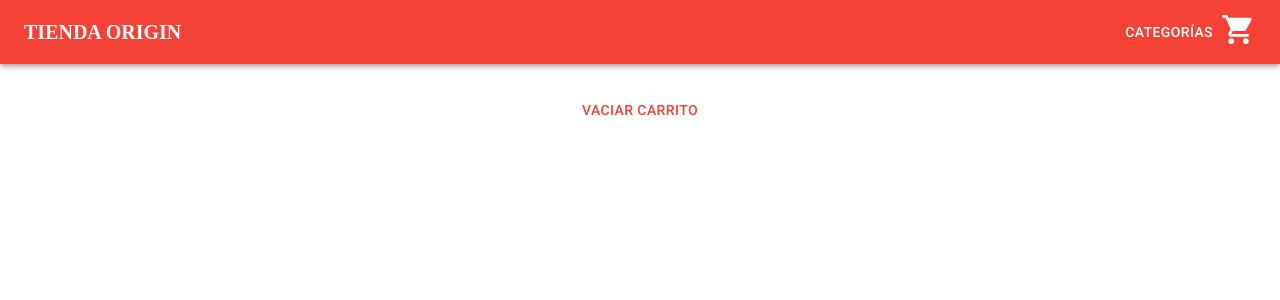
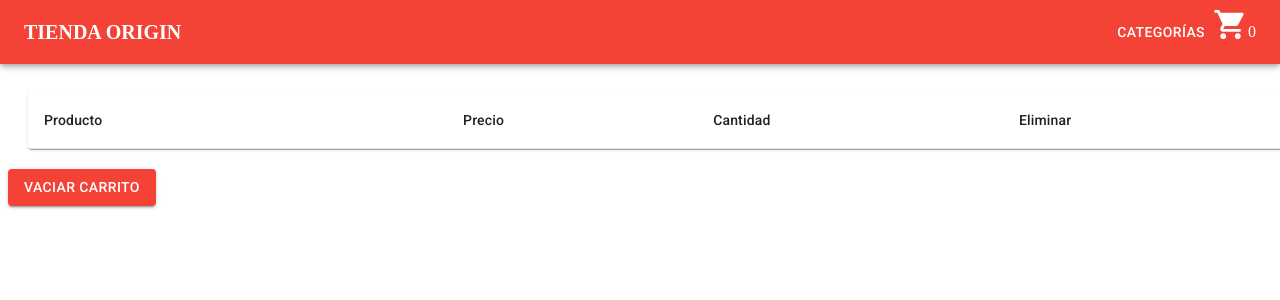
Before and after one commit to facumoyano/Tienda-react, a React (Create React App) app: page /cart in a window 1280 px wide. Shown: the top 300 px of the page. Built offline with nearby package versions, Linux system fonts and the light colour scheme.

Commit message:
cart view

```diff
--- a/src/components/Cart.js
+++ b/src/components/Cart.js
@@ -1,47 +1,57 @@
-import { Button, Typography } from "@mui/material";
-import { Box } from "@mui/system";
 import React from "react";
 import { useCartContext } from "../context/CartContext";
-import { makeStyles } from "@mui/styles";
 
-const useStyles = makeStyles({
-  containerCart: {
-    display: "flex",
-    flexDirection: "column",
-    justifyContent: "space-evenly",
-    alignItems: "center",
-    margin: "20px",
-  },
-  infoContainer: {
-    display: "flex",
-    justifyContent: "space-between",
-    alignItems: "center",
-    margin: "20px",
-  },
-});
+import DeleteIcon from '@mui/icons-material/Delete';
+import Table from '@mui/material/Table';
+import TableBody from '@mui/material/TableBody';
+import TableCell from '@mui/material/TableCell';
+import TableContainer from '@mui/material/TableContainer';
+import TableHead from '@mui/material/TableHead';
+import TableRow from '@mui/material/TableRow';
+import Paper from '@mui/material/Paper';
+import { Button } from "@mui/material";
+
+
 
 const Cart = () => {
-  const classes = useStyles();
 
-  const { items, emptyItems, removeItem, count } = useCartContext();
-  console.log(count)
+
+  const { items, count, removeItem, emptyItems } = useCartContext();
 
   return (
-    <Box className={classes.containerCart}>
-      {items.map((item) => (
-        <Box className={classes.infoContainer} key={item.id}>
-          <img src={item.imagen} alt={item.nombre} className="img-cart" />
-          <Typography variant="h6" sx={{ margin: "0 20px" }}>
-            {item.nombre}
-          </Typography>
-          <Typography variant="h6">${item.precio}</Typography>
-          <Typography variant="h6">${count}</Typography>
+    <>
+    <TableContainer component={Paper} sx={{margin: '20px'}}>
+    <Table sx={{ minWidth: 650 }} aria-label="simple table">
+      <TableHead>
+        <TableRow>
+          <TableCell>Producto</TableCell>
+          <TableCell align="left"></TableCell>
+          <TableCell align="left">Precio</TableCell>
+          <TableCell align="left">Cantidad</TableCell>
+          <TableCell align="left">Eliminar</TableCell>
+        </TableRow>
+      </TableHead>
+      <TableBody>
+        {items.map((item) => (
+          <TableRow
+            key={item.id}
+            sx={{ '&:last-child td, &:last-child th': { border: 0 } }}
+          >
+            <TableCell component="th" scope="row">
+              <img src={item.imagen} alt={item.nombre} className="img-cart"></img>
+            </TableCell>
+            <TableCell align="left">{item.nombre}</TableCell>
+            <TableCell align="left">${item.precio}</TableCell>
+            <TableCell align="left">{count}</TableCell>
+            <TableCell align="left"><DeleteIcon  onClick={() => removeItem(item.id)} sx={{cursor: 'pointer'}}/></TableCell>
 
-          <Button onClick={() => removeItem(item.id)}> X </Button>
-        </Box>
-      ))}
-      <Button onClick={emptyItems}>Vaciar carrito</Button>
-    </Box>
+          </TableRow>
+        ))}
+      </TableBody>
+    </Table>
+  </TableContainer>
+  <Button variant="contained" onClick={emptyItems}>Vaciar carrito</Button>
+  </>
   );
 };
 
--- a/src/components/ItemDetail.js
+++ b/src/components/ItemDetail.js
@@ -28,7 +28,7 @@ const useStyles = makeStyles({
 const ItemDetail = ({ item }) => {
   const classes = useStyles();
 
-  const { addToCart } = useCartContext();
+  const { añadirAlCarrito } = useCartContext();
   const [add, setAdd] = useState(false);
 
   const onAdd = () => {
@@ -76,7 +76,7 @@ const ItemDetail = ({ item }) => {
                 <Button
                   className={classes.button}
                   variant="contained"
-                  onClick={() => addToCart(item)}
+                  onClick={() => añadirAlCarrito(item)}
                 >
                   Finalizar compra
                 </Button>
--- a/src/components/NavBar.js
+++ b/src/components/NavBar.js
@@ -14,7 +14,7 @@ const useStyles = makeStyles((theme) => ({
 
 const NavBar = () => {
   const classes = useStyles();
-  const { cantidad } = useCartContext();
+  const { count } = useCartContext();
 
 
   const [anchorEl, setAnchorEl] = useState(null);
@@ -64,7 +64,7 @@ const NavBar = () => {
             <Link to="/cart" className="link">
               <CartWidget />
             </Link>
-            <p> {cantidad} </p>
+            <p> {count} </p>
           </Box>
         </Toolbar>
       </AppBar>
--- a/src/context/CartContext.js
+++ b/src/context/CartContext.js
@@ -6,37 +6,46 @@ export const useCartContext = () => useContext(CartContext);
 
 export const CartProvider = ({ children }) => {
   const [items, setItems] = useState([]);
-  const [count, setCount] = useState(1);
+  const [count, setCount] = useState(0);
 
-  const addToCart = (item) => {
-    if (!items.includes(item)) {
-      return setItems([...items, item]);
-    } else {
-      return false;
+  const añadirAlCarrito = (item) => {
+    if(!isInCart(item.id)){
+
+      setItems([...items, { cantidad: count, ...item}]);
     }
   };
 
-  const contador = (count) => {
-    setCount(count)
+
+  const contador = (counter) => {
+    setCount(counter += count)
   }
-  console.log(count)
+
+
 
   const removeItem = (id) => {
     const remove = items.filter((item) => item.id !== id);
     setItems(remove);
+    setCount(count)
   };
   const emptyItems = () => {
     setItems([]);
+    setCount(0);
   };
-  console.log(items);
+
+  const isInCart = (itemId) => {
+    return !!items.find(item => item.id === itemId);
+}
+
   return (
     <CartContext.Provider
       value={{
         items,
-        addToCart,
+
         removeItem,
         emptyItems,
-        contador
+        contador,
+        count,
+        añadirAlCarrito
       }}
     >
       {children}
```
